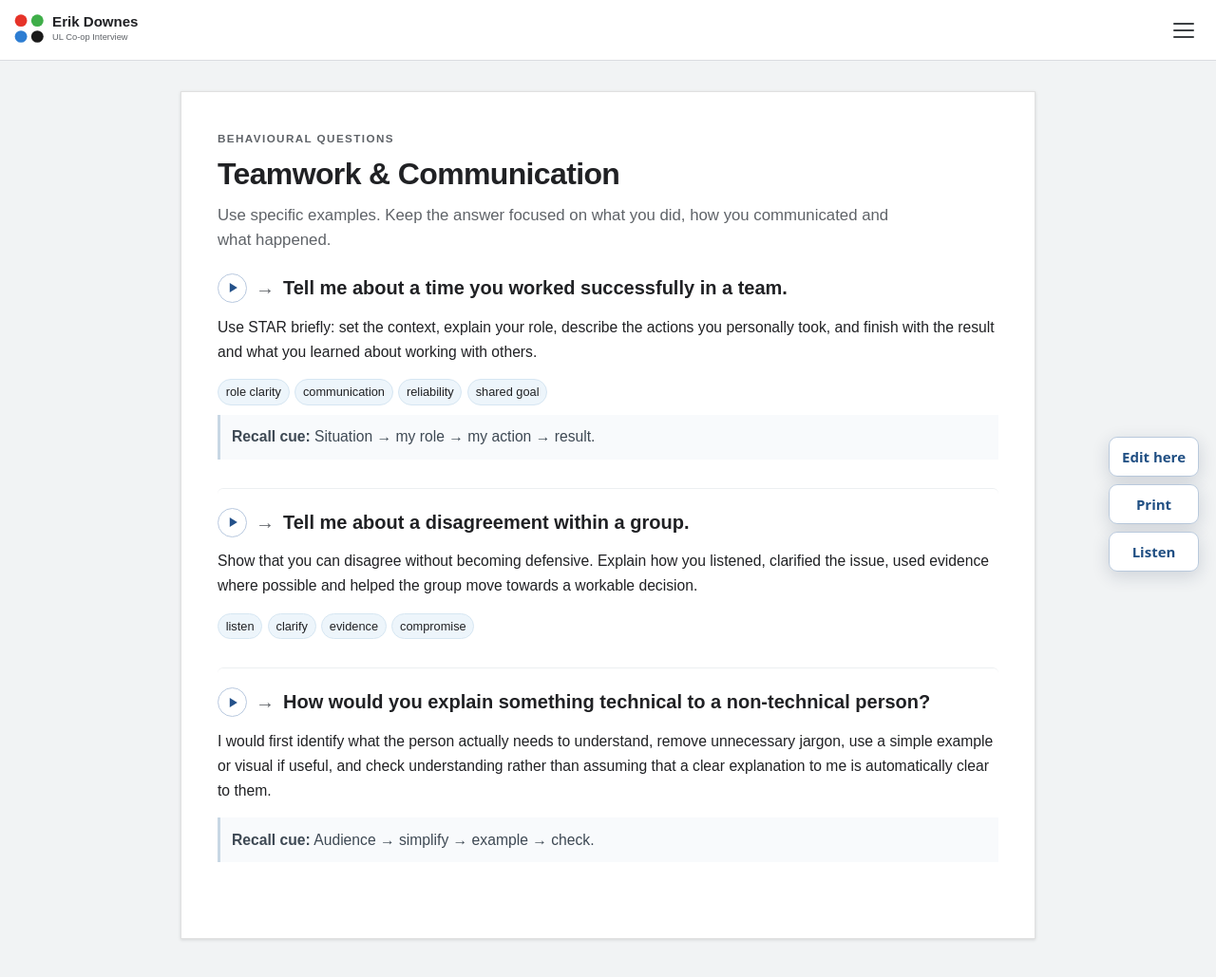
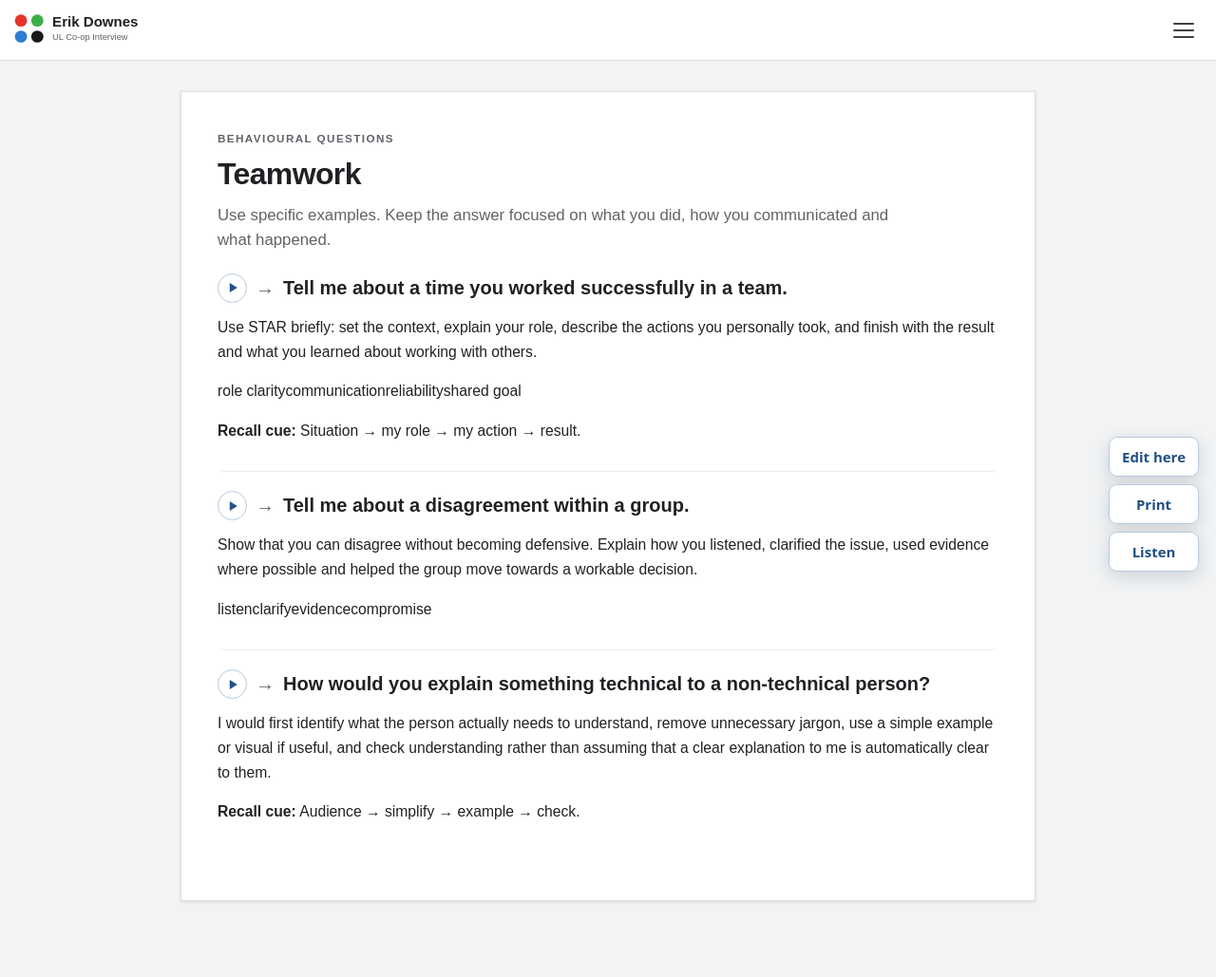
Before and after one commit to ronandownes/coop, a Jekyll site: the page built from teamwork.md, in a window 1280 px wide and 1061 px high. Shown: the top 1029 px of the window at 95% size. Built offline with Jekyll 4.4.1, drawn with Linux system fonts in a browser that asks for light colours.

Commit message:
Update teamwork.md (via Pages CMS)

```diff
--- a/teamwork.md
+++ b/teamwork.md
@@ -1,27 +1,27 @@
 ---
 layout: doc
-title: Teamwork & Communication
+title: Teamwork
 nav_order: 30
 eyebrow: BEHAVIOURAL QUESTIONS
-intro: Use specific examples. Keep the answer focused on what you did, how you communicated and what happened.
+intro: Use specific examples. Keep the answer focused on what you did, how you
+  communicated and what happened.
 ---
-
 ## Successful team | Tell me about a time you worked successfully in a team.
 
 Use STAR briefly: set the context, explain your role, describe the actions you personally took, and finish with the result and what you learned about working with others.
 
-<div class="key-vocab"><span>role clarity</span><span>communication</span><span>reliability</span><span>shared goal</span></div>
+role claritycommunicationreliabilityshared goal
 
-<p class="recall"><strong>Recall cue:</strong> Situation → my role → my action → result.</p>
+**Recall cue:** Situation → my role → my action → result.
 
 ## Disagreement | Tell me about a disagreement within a group.
 
 Show that you can disagree without becoming defensive. Explain how you listened, clarified the issue, used evidence where possible and helped the group move towards a workable decision.
 
-<div class="key-vocab"><span>listen</span><span>clarify</span><span>evidence</span><span>compromise</span></div>
+listenclarifyevidencecompromise
 
 ## Explain clearly | How would you explain something technical to a non-technical person?
 
 I would first identify what the person actually needs to understand, remove unnecessary jargon, use a simple example or visual if useful, and check understanding rather than assuming that a clear explanation to me is automatically clear to them.
 
-<p class="recall"><strong>Recall cue:</strong> Audience → simplify → example → check.</p>
+**Recall cue:** Audience → simplify → example → check.
```
